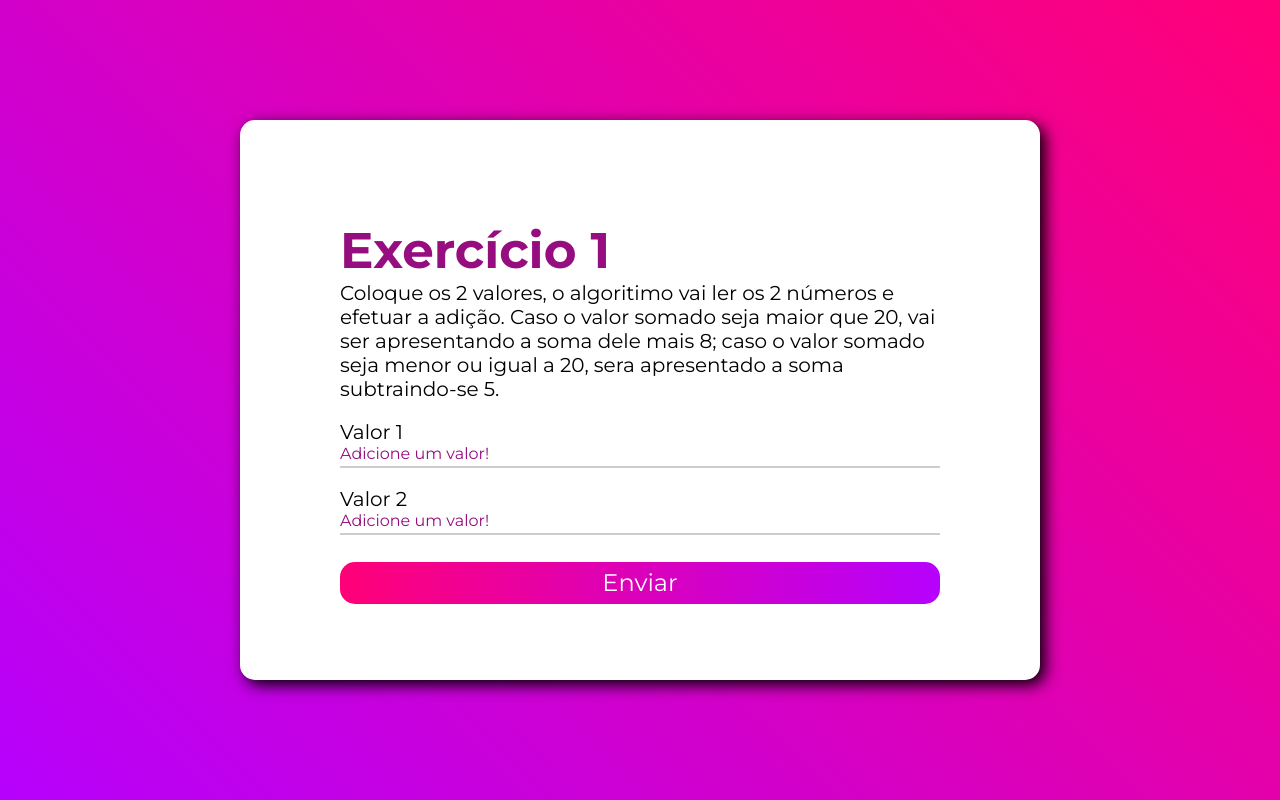
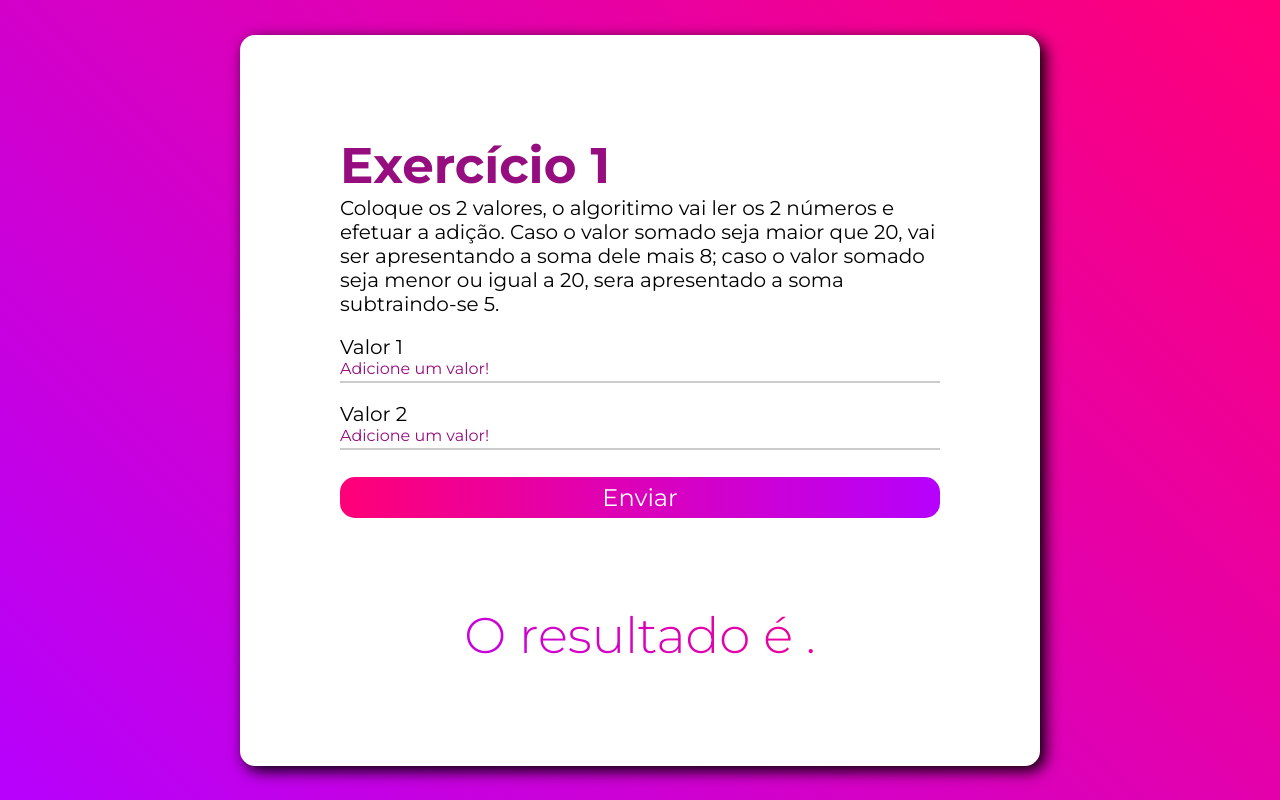
Before and after one commit to 4rthurCoelho/exercicios-php-novos-titans, a PHP site: page / in a window 1280 px wide. Run offline with PHP 8.4, Linux system fonts and the light colour scheme; data that the repository does not hold is empty.

Commit message:
Css resolvido mas com um erro ainda!

```diff
--- a/Exercicio 1/index.php
+++ b/Exercicio 1/index.php
@@ -16,7 +16,7 @@
 			$sum = $sum - 5;
 		}
 
-		echo "O resultado é $sum\n";
+
 	}
 ?>
 
@@ -28,8 +28,7 @@
 	<link rel="stylesheet" href="style.css">
 	<link
     rel="stylesheet"
-    href="https://cdnjs.cloudflare.com/ajax/libs/animate.css/4.1.1/animate.min.css"
-  />
+    href="https://cdnjs.cloudflare.com/ajax/libs/animate.css/4.1.1/animate.min.css"/>
 </head>
 <body>
 
@@ -58,6 +57,11 @@
 
 
     </form>
+
+	<?php
+		echo "<div class='result'>O resultado é $sum.</div>";
+	?>
+
 </main>
 </body>
 </html>
--- a/Exercicio 1/style.css
+++ b/Exercicio 1/style.css
@@ -27,6 +27,7 @@ main.container {
     border-radius: 15px;
     animation: backInDown;
     animation-duration: 4s;
+
 }
 
 main h2 {
@@ -88,7 +89,19 @@ form .input-field:first-child{
   color: #960d7f;
 }
 
-form input[type="submit"]{
+.result{
+    text-align: center;
+    margin-top: 10rem;
+    font-size: 50px;
+    background-image: linear-gradient(45deg, #b601fd, #ff0077);
+    background-clip: text;
+    -webkit-background-clip: text;
+    -webkit-text-fill-color: transparent;
+    color: black;
+    font-weight: 300;
+}
+
+form input[type="submit"] {
     margin-top: 2rem;
     padding: 0.4rem;
     background: linear-gradient(to left, #b601fd, #ff0077);
```
